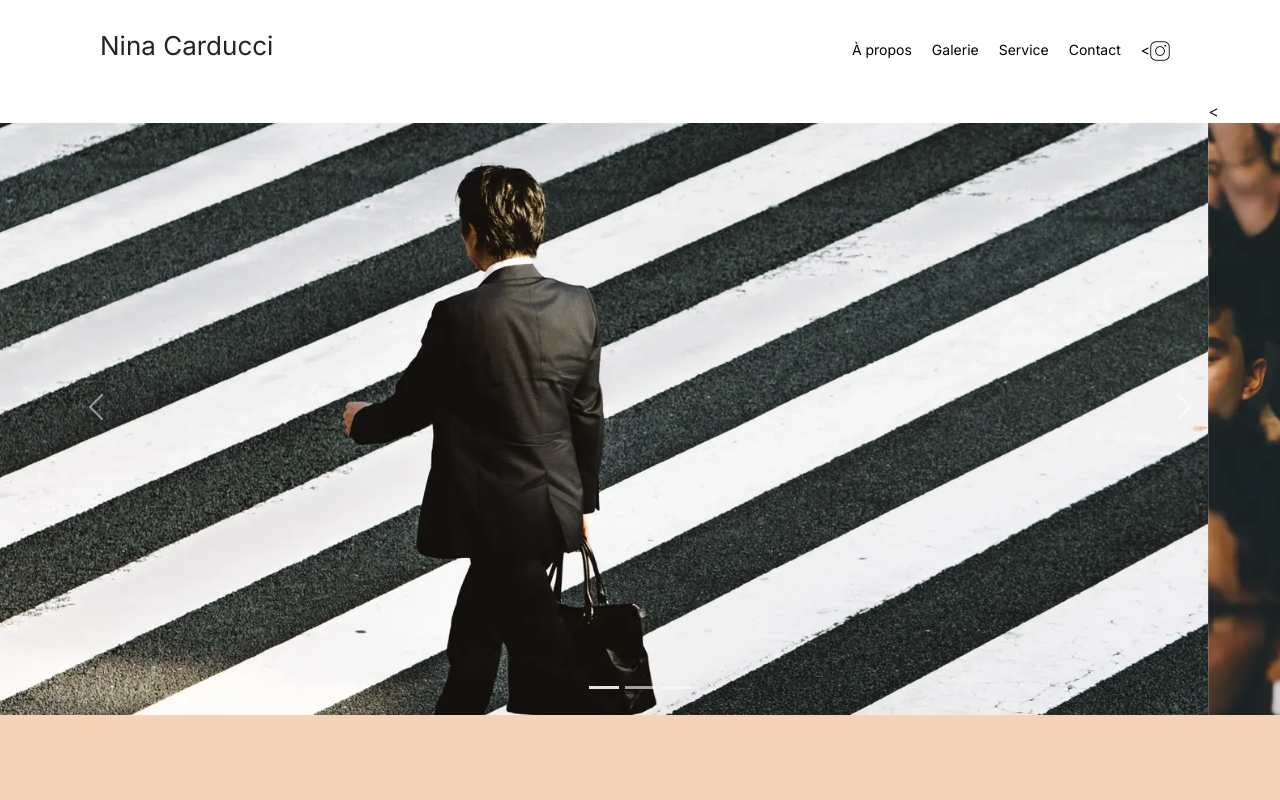
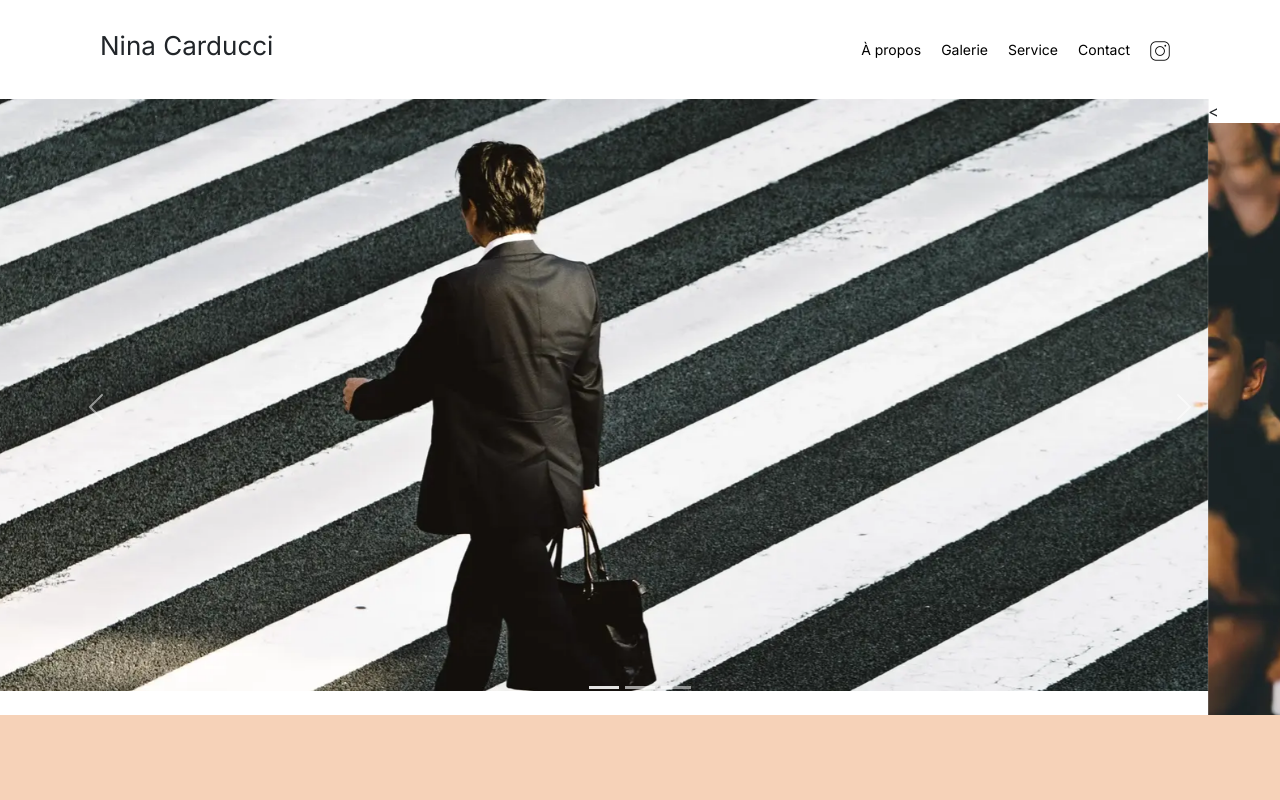
Before and after one commit to Leroyg-11/ninacarducci.github.io-main, a plain HTML site: page index.html in a window 1280 px wide. Shown: the top 800 px of the page. Drawn offline with nearby package versions, Linux system fonts and the light colour scheme.

Commit message:
suppr "<"

```diff
--- a/index.html
+++ b/index.html
@@ -37,7 +37,7 @@
               class="social-link"
               href="https://www.instagram.com/ninacarducci.photo/?hl=fr"
               target="_blank"
-              ><<img
+              ><img
                 width="100%"
                 src="assets/images/instagram.png"
                 alt="Instagram"
@@ -77,7 +77,7 @@
         </section>
         <section class="carousel-inner">
           <div class="carousel-item active">
-            <<img
+            <img
               width="100%"
               srcset="
                 ./assets/images/slider/ryoji-iwata-wUZjnOv7t0g-unsplash-300w.webp   300w,
```
